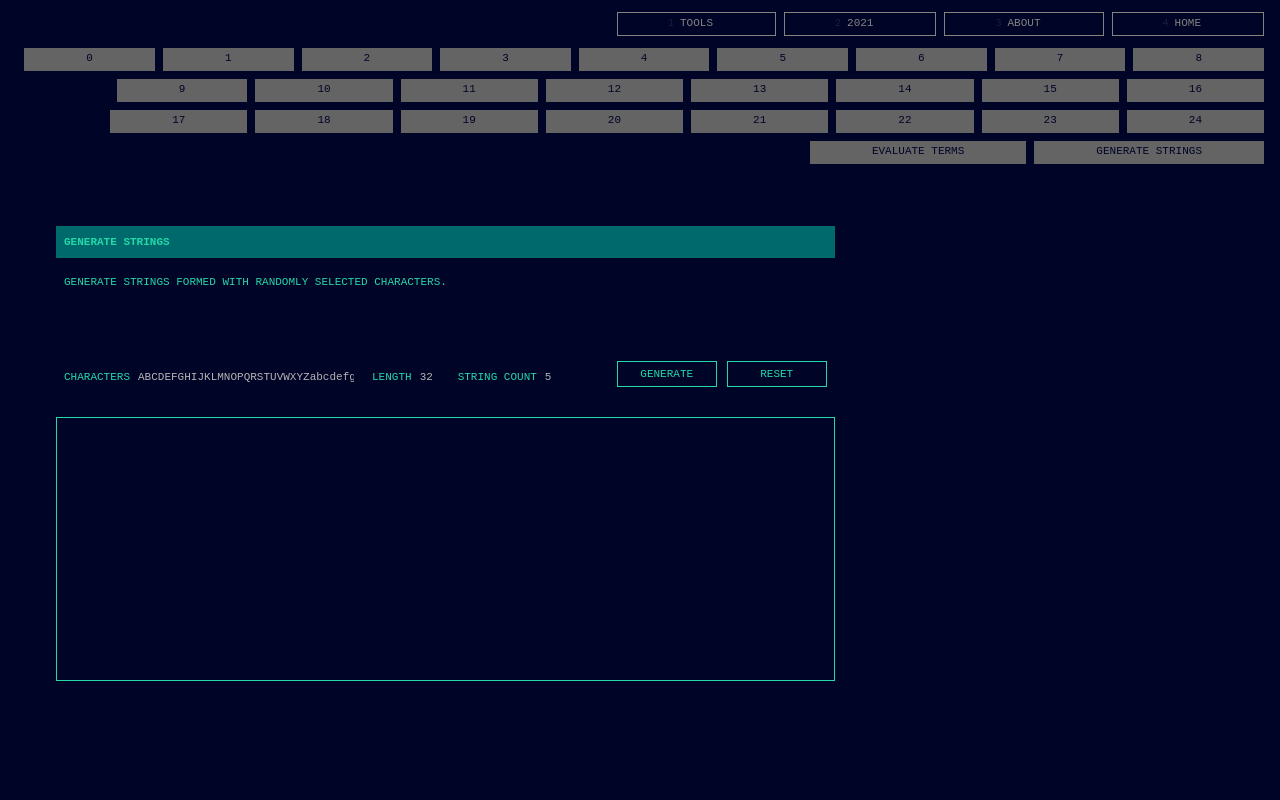
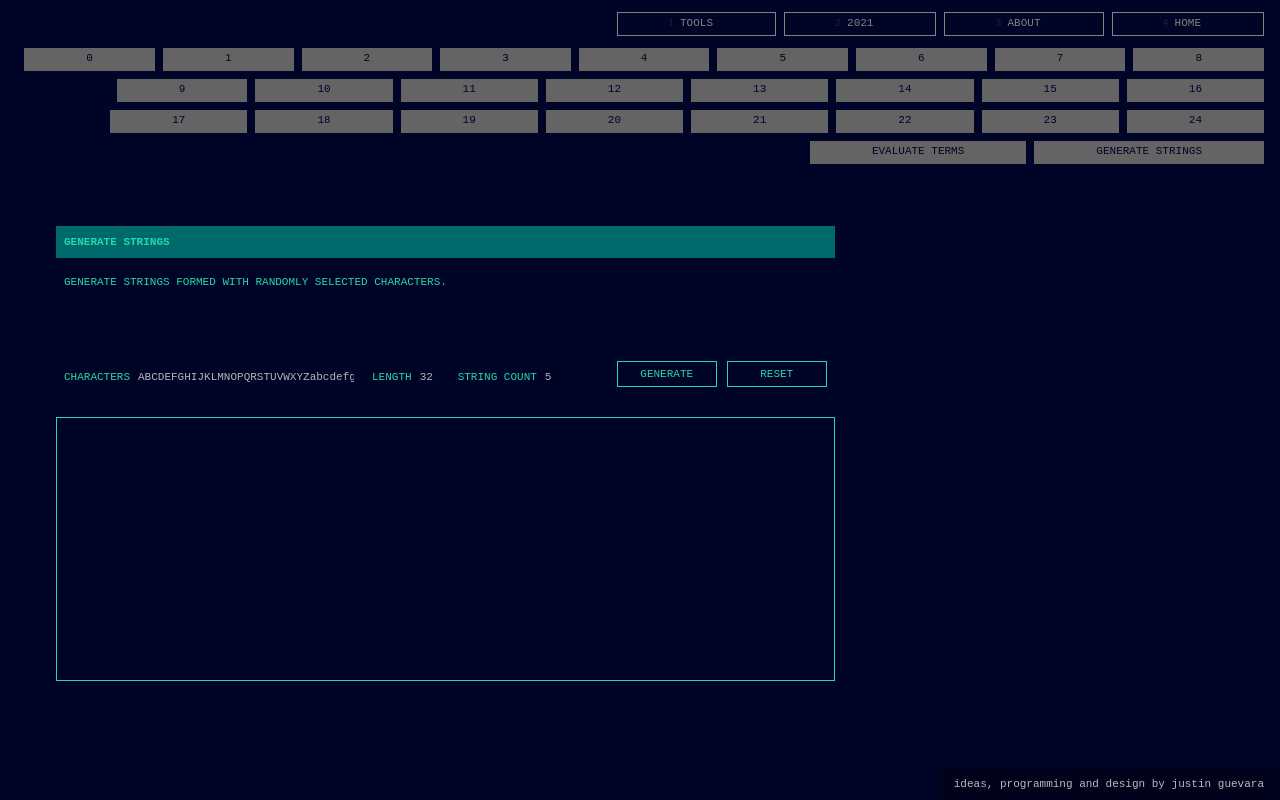
Before and after one commit to justinguevara/www.justinguevara.ca, a React (Vite) app: page /tools in a window 1280 px wide. Built offline with nearby package versions, Linux system fonts and the light colour scheme.

Commit message:
implement tools page footer

```diff
--- a/src/components/pages/toolspage/ToolsPage.tsx
+++ b/src/components/pages/toolspage/ToolsPage.tsx
@@ -72,6 +72,7 @@ export default function ToolsPage (): JSX.Element {
           </div>
         </div>
       </div>
+      <div className={`${styles['jg-footer']}`}>ideas, programming and design by Justin Guevara</div>
     </div>
   );
 };
--- a/src/components/pages/toolspage/style.module.css
+++ b/src/components/pages/toolspage/style.module.css
@@ -556,3 +556,32 @@ not needed?
     padding-right: 8px;
   }
 }
+
+/*
+** Footer
+**
+**
+*/
+
+.jg-footer {
+  box-sizing: border-box;
+  background-color: rgba(0,3,27);
+  color: #bbb;
+  position: fixed;
+  bottom: 0;
+  right: 0;
+  padding: 8px 16px 8px 16px;
+  text-transform: lowercase;
+}
+
+@media screen and (max-width: 400px) {
+  .jg-footer {
+    font-size: 10px;
+  }
+}
+
+@media screen and (min-width: 401px) {
+  .jg-footer {
+    font-size: 11px;
+  }
+}
```
